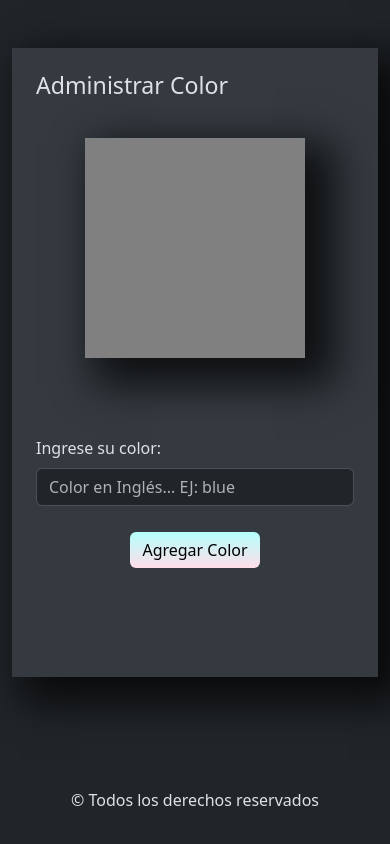
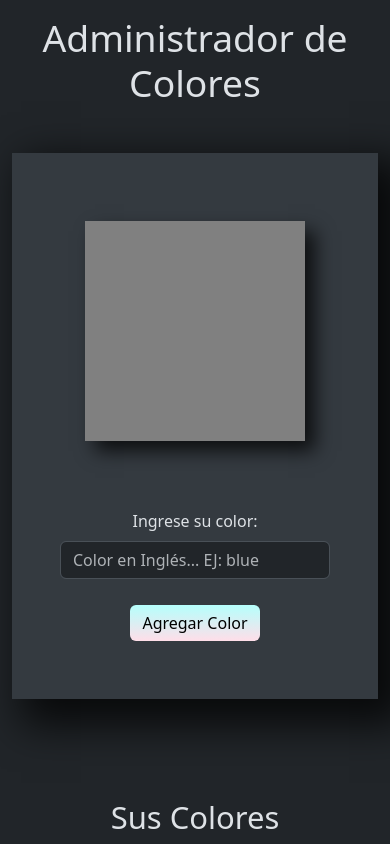
Before and after one commit to mauroarms/tpReactEjer6, a React (Vite) app: page / in a window 390 px wide. Shown: the top 844 px of the page. Built offline with nearby package versions, Linux system fonts and the light colour scheme.

Commit message:
Se finalizó la interfaz de usuario

```diff
--- a/src/App.jsx
+++ b/src/App.jsx
@@ -2,17 +2,12 @@ import "bootstrap/dist/css/bootstrap.min.css";
 import Footer from "./components/Footer";
 import FormularioColor from "./components/FormularioColor";
 import { Container } from "react-bootstrap";
-import ListaColor from "./components/ListaColor";
 
 function App() {
   return (
     <>
       <Container>
-        <div className="bg-light-subtle p-4 mt-5 sombra">
-          <h3>Administrar Color</h3>
-          <FormularioColor></FormularioColor>
-        </div>
-
+        <FormularioColor></FormularioColor>
       </Container>
 
       <Footer></Footer>
--- a/src/app.css
+++ b/src/app.css
@@ -1,111 +1,109 @@
-#root{
+#root {
   min-height: 100vh;
   display: flex;
   flex-direction: column;
 }
 
-.container{
+.container {
   flex-grow: 1;
 }
 
-.sombra{
-    -webkit-box-shadow: 19px 16px 39px 10px rgba(0,0,0,0.75);
-    -moz-box-shadow: 19px 16px 39px 10px rgba(0,0,0,0.75);
-    box-shadow: 19px 16px 39px 10px rgba(0,0,0,0.75);
+.sombra {
+  -webkit-box-shadow: 19px 16px 39px 10px rgba(0, 0, 0, 0.75);
+  -moz-box-shadow: 19px 16px 39px 10px rgba(0, 0, 0, 0.75);
+  box-shadow: 19px 16px 39px 10px rgba(0, 0, 0, 0.75);
 }
 
-.caja{
+.caja {
   background-color: gray;
   min-height: 220px;
   min-width: 220px;
+  -webkit-box-shadow: 10px 10px 18px 0px rgba(0,0,0,0.75);
+  -moz-box-shadow: 10px 10px 18px 0px rgba(0,0,0,0.75);
+  box-shadow: 10px 10px 18px 0px rgba(0,0,0,0.75);
 }
-.contenidoPrincipal{
+.contenidoPrincipal {
   display: flex;
   flex-direction: row;
 
 }
-.formularioColor{
+.formularioColor {
   position: relative;
 }
 
-.btnEnviar{
+.btnEnviar {
   position: absolute;
   color: black;
   bottom: 10px;
   right: 10px;
-    background-color: #FFDEE9;
-    background-image: linear-gradient(0deg, #FFDEE9 0%, #B5FFFC 100%);
+  background-color: #ffdee9;
+  background-image: linear-gradient(0deg, #ffdee9 0%, #b5fffc 100%);
   border: none;
 }
 
-.btnEnviar:hover{
+.btnEnviar:hover {
   background-color: #ff84ac;
   background-image: linear-gradient(0deg, #ff84ac 0%, #8cfffd 100%);
   color: black;
 }
 
-
-.cajaColor{
+.cajaColor {
   width: 280px;
   display: flex;
   flex-direction: column;
   align-items: center;
   margin: 20px auto;
-
+  -webkit-box-shadow: 0px 0px 65px -15px rgba(0,0,0,0.75);
+  -moz-box-shadow: 0px 0px 65px -15px rgba(0,0,0,0.75);
+  box-shadow: 0px 0px 65px -15px rgba(0,0,0,0.75)
 }
-.cajaColor .caja{
+.cajaColor .caja {
   margin-top: 50px;
   min-height: 150px;
   min-width: 150px;
 }
-.cajaColor .btn{
+.cajaColor .btn {
   margin: 25px 0;
-
 }
 
-.listaColor{
+.listaColor {
   margin-top: 75px;
   display: grid;
   grid-template-columns: repeat(3, 1fr);
 }
-
-
+.tituloSusColores{
+    margin-top: 100px;
+}
 
 @media screen and (max-width: 767px) {
-
-    .contenidoPrincipal{
+  .contenidoPrincipal {
     flex-direction: column;
     align-items: center;
   }
-    .caja{
-        margin: 30px 0;
-        max-height: 220px;
-        max-width: 220px;
+  .caja {
+    margin: 20px 0;
+    max-height: 200px;
+    max-width: 200px;
     margin-right: 0px;
   }
-    .formularioColor{
+  .formularioColor {
     position: static;
     display: flex;
     flex-direction: column;
+    text-align: center;
   }
-    .btnEnviar{
+  .btnEnviar {
     margin: 10px auto;
     position: static;
   }
 
-    .listaColor{
-
+  .listaColor {
     grid-template-columns: repeat(1, 1fr);
   }
-
-
 }
 
-
-
-@media screen and (min-width: 767px) and (max-width:1080px){
-    .listaColor{
-
+@media screen and (min-width: 767px) and (max-width: 1080px) {
+  .listaColor {
     grid-template-columns: repeat(2, 1fr);
   }
 }
--- a/src/components/CajaColor.jsx
+++ b/src/components/CajaColor.jsx
@@ -3,7 +3,7 @@ import MuestraColor from "./MuestraColor";
 
 const CajaColor = ({ color }) => {
   return (
-    <Card className="cajaColor">
+    <Card className="cajaColor bg-secondary-subtle border border-0">
       <MuestraColor color={color}></MuestraColor>
       <Card.Body>
         <Card.Title className="text-center">{color}</Card.Title>
--- a/src/components/Footer.jsx
+++ b/src/components/Footer.jsx
@@ -1,9 +1,12 @@
 const Footer = () => {
-    return (
-        <footer className='p-3 text-center' data-bs-theme="dark">
-            <p>&copy; Todos los derechos reservados</p>
-        </footer>
-    );
+  return (
+    <footer
+      className="p-3 text-center bg-dark-subtle mt-5"
+    >
+      <strong>Armas Mauro Nahuel - RollingCodeSchool</strong>
+      <p>&copy; Todos los derechos reservados</p>
+    </footer>
+  );
 };
 
 export default Footer;
--- a/src/components/FormularioColor.jsx
+++ b/src/components/FormularioColor.jsx
@@ -4,9 +4,8 @@ import { useState, useEffect } from "react";
 import ListaColor from "./ListaColor";
 
 const FormularioColor = () => {
-
-  const [color, setColor] = useState("")
-  const [arrayColores, setArrayColores] = useState([])
+  const [color, setColor] = useState("");
+  const [arrayColores, setArrayColores] = useState([]);
 
   const handleSubmit = (event) => {
     event.preventDefault();
@@ -21,7 +20,9 @@ const FormularioColor = () => {
 
   return (
     <>
-      <div className="contenidoPrincipal gap-5">
+      <h1 className="display-3 text-center mt-3">Administrador de Colores</h1>
+
+      <div className="contenidoPrincipal gap-5 bg-light-subtle p-5 mt-5 sombra">
         <MuestraColor color={color}></MuestraColor>
 
         <Form className="w-100 formularioColor" onSubmit={handleSubmit}>
@@ -35,12 +36,13 @@ const FormularioColor = () => {
             />
           </Form.Group>
 
-          <Button type="submit" className="btnEnviar">Agregar Color</Button>
+          <Button type="submit" className="btnEnviar">
+            Agregar Color
+          </Button>
         </Form>
       </div>
 
-      <ListaColor arrayColores={arrayColores}></ListaColor>
-
+      <ListaColor arrayColores={arrayColores} className="mt-5"></ListaColor>
     </>
   );
 };
--- a/src/components/ListaColor.jsx
+++ b/src/components/ListaColor.jsx
@@ -3,11 +3,14 @@ import CajaColor from "./CajaColor";
 
 const ListaColor = ({ arrayColores }) => {
   return (
-    <div className="listaColor">
-      {arrayColores.map((color, i) => (
-        <CajaColor color={color} key={i}></CajaColor>
-      ))}
-    </div>
+    <>
+      <h2 className="text-center display-5 tituloSusColores">Sus Colores</h2>
+      <div className="listaColor">
+        {arrayColores.map((color, i) => (
+          <CajaColor color={color} key={i}></CajaColor>
+        ))}
+      </div>
+    </>
   );
 };
 
--- a/src/components/MuestraColor.jsx
+++ b/src/components/MuestraColor.jsx
@@ -3,7 +3,7 @@ const MuestraColor = ({ color }) => {
     backgroundColor: color,
   };
 
-  return <div className="caja sombra" style={colorDeCaja}></div>;
+  return <div className="caja" style={colorDeCaja}></div>;
 };
 
 export default MuestraColor;
```
Also changed, not shown: src/main.jsx (+8 -8 lines). Lines whose indentation alone changed are shown as unchanged.
